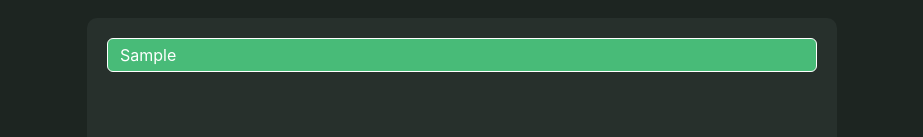
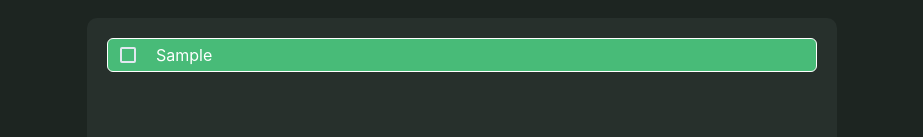
Before and after one commit to hassan-ak/wmd-next-chakra-todo, a Next.js app: page / in a window 1280 px wide. Both pictures are taken after typing "Sample" into the empty fields and a click on the button "Add Todo". Shown: the part 153-290 px from the top of the page, without its empty margins (178-1101 px from the left). Built offline with nearby package versions, Linux system fonts and the light colour scheme.

Commit message:
Add completed check mark

```diff
--- a/app/components/TodoList.tsx
+++ b/app/components/TodoList.tsx
@@ -162,6 +162,17 @@ export default function TodoList() {
                       justify='space-between'
                     >
                       <HStack spacing={['2', '5']}>
+                        <Checkbox
+                          isChecked={todo.isDone}
+                          colorScheme='yellow'
+                          onChange={() => {
+                            updateTodo({
+                              id: todo.id,
+                              title: todo.title,
+                              isDone: !todo.isDone,
+                            });
+                          }}
+                        />
                         <Text fontSize={['xs', 'md']}>{todo.title}</Text>
                       </HStack>
                     </HStack>
```
